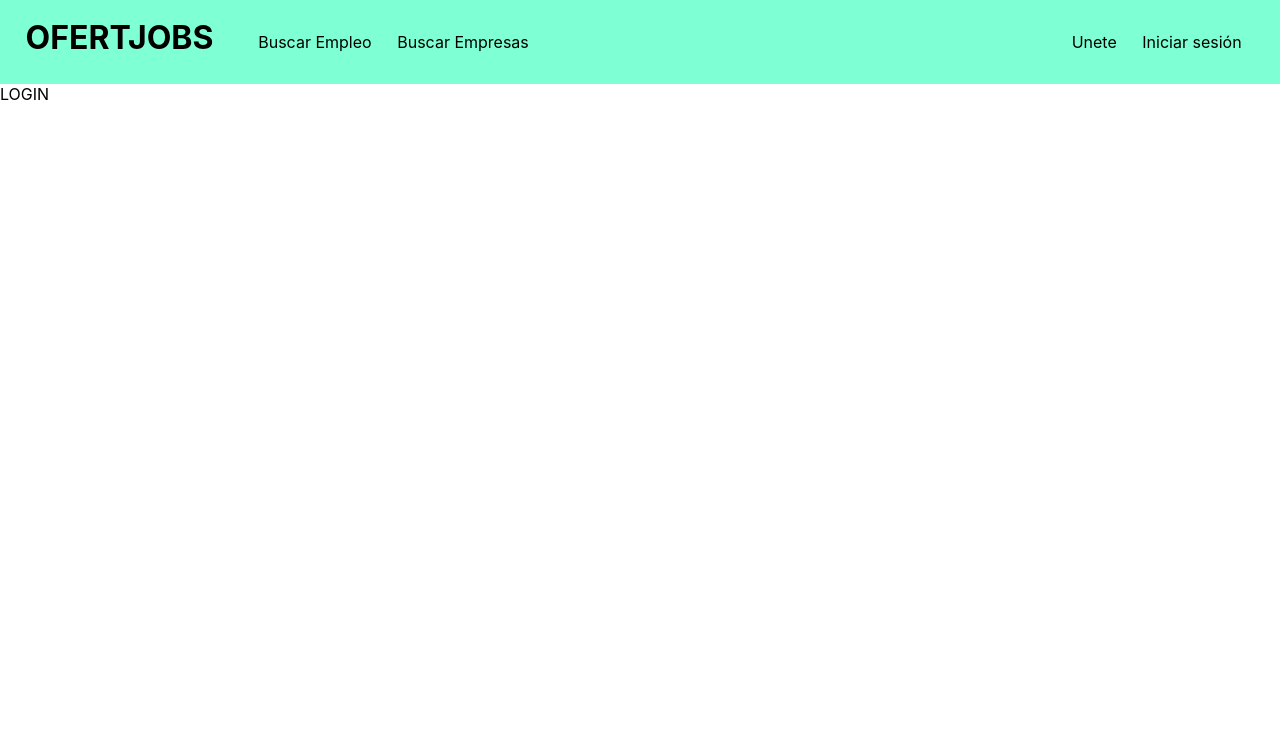
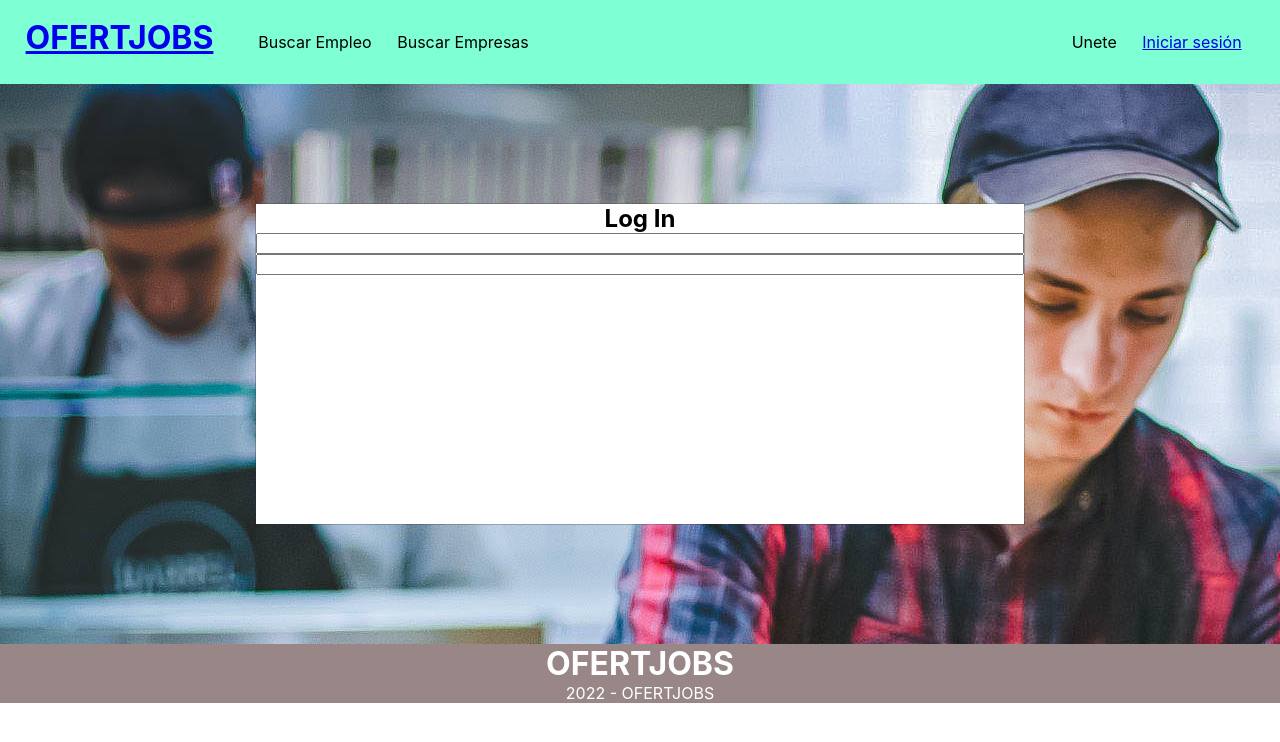
Before and after one commit to 093Mike/ofertWork, a React (Create React App) app: page /logIn in a window 1280 px wide. Shown: the top 742 px of the page. Built offline with nearby package versions, Linux system fonts and the light colour scheme.

Commit message:
0.03 HomePage & LogIn Desing

```diff
--- a/src/App.css
+++ b/src/App.css
@@ -11,13 +11,23 @@ header div p{
     padding: 0 1vw;
     text-align: center;
 }
-section{
+
+#home{
     height: 30em;
-}
-#home{
     background-image: url("./img/foto1.jpg");
     background-position: bottom;
 }
+
+#logIn{
+    height: 70vh;
+    background-image: url("./img/foto1.jpg");
+    display: flex;
+    justify-content: center;
+    align-content: center;
+    flex-direction: column;
+    align-items: center;
+}
+
 #home div{
     background-color: rgba(153, 135, 135, 0.5);
     width: 100%;
@@ -62,13 +72,11 @@ section{
     width: 70%;
 }
 
-#item{
-    margin: 1em;
-    width: 95%;
-    height: 20em;
-    box-shadow: 1px 1px 1px 1px rgba(32,32,32,0.3);
+footer{
+    display: flex;
+    flex-direction: column;
+    justify-content: center;
+    background-color: rgba(153, 135, 135);
+    text-align: center;
+    color:#fff;
 }
-
-#item div{
-    height: 70%;
-}
--- a/src/App.js
+++ b/src/App.js
@@ -10,7 +10,7 @@ function App() {
     <Router>
       <Routes>
         <Route path="/" element={<Home/>} />
-        <Route path="/logIn" element={<LogIn/>} />
+        <Route path="/login" element={<LogIn/>} />
 
       </Routes>
     </Router>
--- /dev/null
+++ b/src/views/elements/footer.js
@@ -0,0 +1,17 @@
+
+
+
+function Footer() {
+    return (
+      <footer>
+        <h1>OFERTJOBS</h1>
+        <div>
+
+        </div>
+
+        2022 - OFERTJOBS
+      </footer>
+    );
+  }
+
+  export default Footer;
--- a/src/views/elements/header.js
+++ b/src/views/elements/header.js
@@ -1,12 +1,10 @@
-
-
 
 function Header() {
   return (
     <header>
         <div style={{display:"flex"}}>
             <div>
-                <h1>OFERTJOBS</h1>
+                <a href="/"><h1>OFERTJOBS</h1></a>
             </div>
             <div>
                 <p>Buscar Empleo</p>
@@ -20,7 +18,7 @@ function Header() {
                 <p>Unete</p>
             </div>
             <div>
-                <p>Iniciar sesión</p>
+                <a href="/login"><p>Iniciar sesión</p></a>
             </div>
         </div>
 
--- a/src/views/elements/items.js
+++ b/src/views/elements/items.js
@@ -1,19 +1,53 @@
 import img2 from '../../img/foto2.jpg'
 import styled from '@emotion/styled'
 
+
+let Items = styled.div`
+    margin: 1em;
+    width: 95%;
+    height: 20em;
+    box-shadow: 0px 0px 0px 1px rgb(32 32 32 / 25%);
+    transition: 0.5s;
+    &:hover{
+        box-shadow: 0px 0px 9px 1px rgb(32 32 32 / 25%);
+    }
+`
+let ItemInfo = styled.div`
+    background:#fff;
+    margin:1em;
+`
+
+let ItemDesc = styled.div`
+    display:flex;
+    justify-content:space-between;
+    margin:1em 2em;
+`
+
 let ImgItem = styled.div`
+    height:100%;
     background: url(${img2});
-    background-size:100%;
+    background-size:200%;
     background-position: bottom;
     background-repeat: no-repeat;
+    display: flex;
+    flex-direction: column;
+    justify-content: flex-end;
 `;
 
-function Item() {
+function Item(props) {
     return (
-        <div id="item">
-            <ImgItem />
-            <h1>Movistar</h1>
-        </div>
+        <Items>
+            <ImgItem>
+                <ItemInfo>
+                    <h1>{props.title}</h1>
+                        <ItemDesc>
+                            <div>{props.jobs}{props.jobs !== 1 ? " ofertas"  : " oferta"} </div>
+                            <div>Mirar todas</div>
+                        </ItemDesc>
+                </ItemInfo>
+            </ImgItem>
+
+        </Items>
 
     );
 }
--- a/src/views/home/home.js
+++ b/src/views/home/home.js
@@ -1,3 +1,4 @@
+import Footer from '../elements/footer';
 import Header from '../elements/header';
 import Item from '../elements/items';
 
@@ -22,14 +23,14 @@ function Home() {
             <section id="categories">
                 <h1>Muchas empresas confian en nosotros</h1>
                 <div id="findItem">
-                    <Item />
-                    <Item />
-                    <Item />
-                    <Item />
-                    <Item />
-                    <Item />
+                    <Item title="Movistar" jobs={2} />
+                    <Item title="Vodafone"  jobs={14}/>
+                    <Item title="Bricomart"  jobs={1} />
+                    <Item title="MediaMark"  jobs={7}/>
+                    <Item title="MGA"  jobs={0}/>
                 </div>
             </section>
+            <Footer />
         </>
 
     );
--- a/src/views/logIn/logIn.js
+++ b/src/views/logIn/logIn.js
@@ -1,13 +1,34 @@
+import styled from '@emotion/styled';
+import Footer from '../elements/footer';
 import Header from '../elements/header';
 
+let Log = styled.div`
+    background-color:#fff;
+    width: 60%;
+    height: 20em;
+    box-shadow: 0px 0px 0px 1px rgb(32 32 32 / 25%);
+    transition: 0.5s;
+    text-align:center;
+    display:flex;
+    flex-direction:column;
+    &:hover{
+        box-shadow: 10px 7px 18px 1px rgb(32 32 32 / 75%)
+    }
+`
 
 function Home() {
     return (
         <>
             <Header />
-            <section>
-                LOGIN
+            <section id="logIn">
+                <Log>
+                    <h1>Log In</h1>
+                    <input></input>
+                    <input></input>
+                    <div></div>
+                </Log>
             </section>
+            <Footer/>
         </>
 
     );
```
